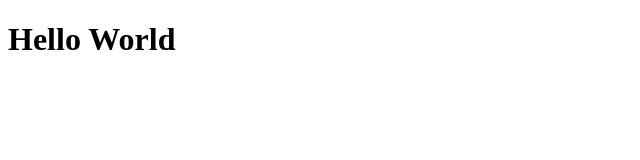
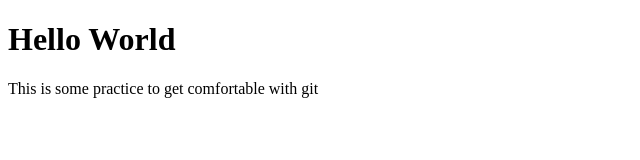
Before and after one commit to robotscott/Hello-World, a plain HTML site: page index.html in a window 1280 px wide. Shown: the whole page, without its empty margins (0-640 px from the left). Drawn offline with Linux system fonts and the light colour scheme.

Commit message:
index changes

```diff
--- a/index.html
+++ b/index.html
@@ -5,5 +5,6 @@
 </head>
 <body>
 	<h1>Hello World</h1>
+	<p>This is some practice to get comfortable with git</p>
 </body>
 </html>
```
